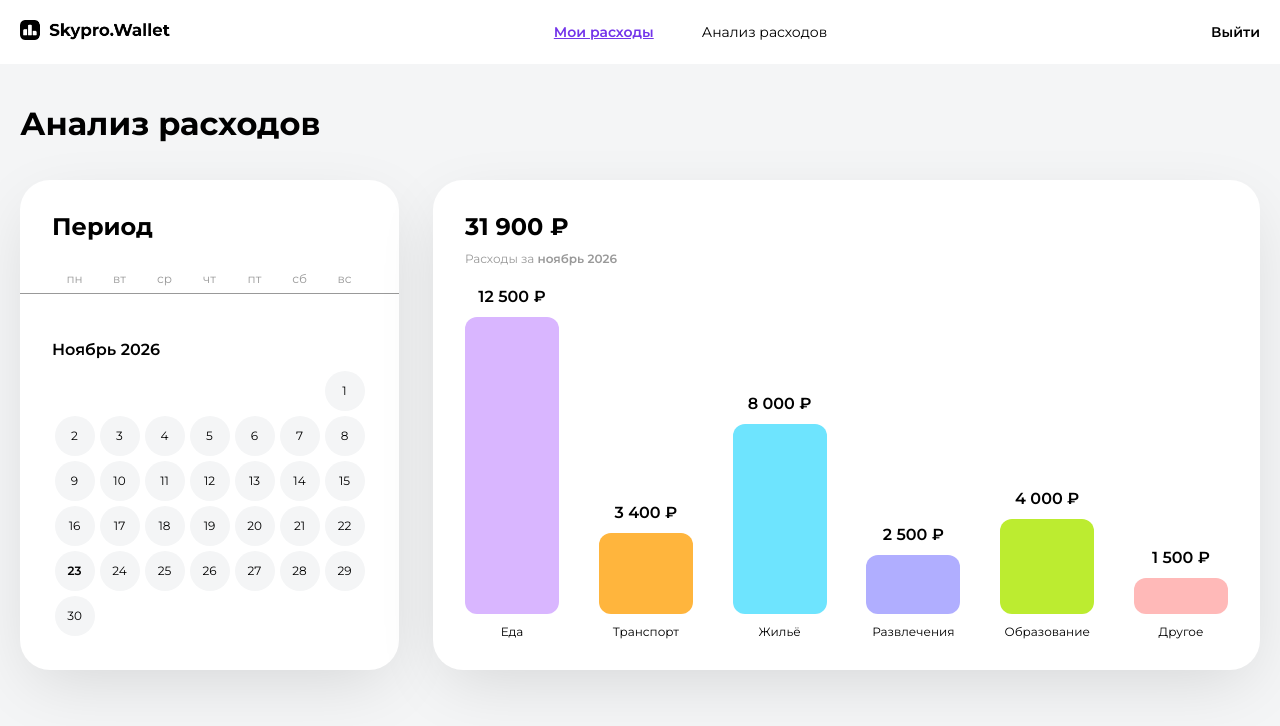
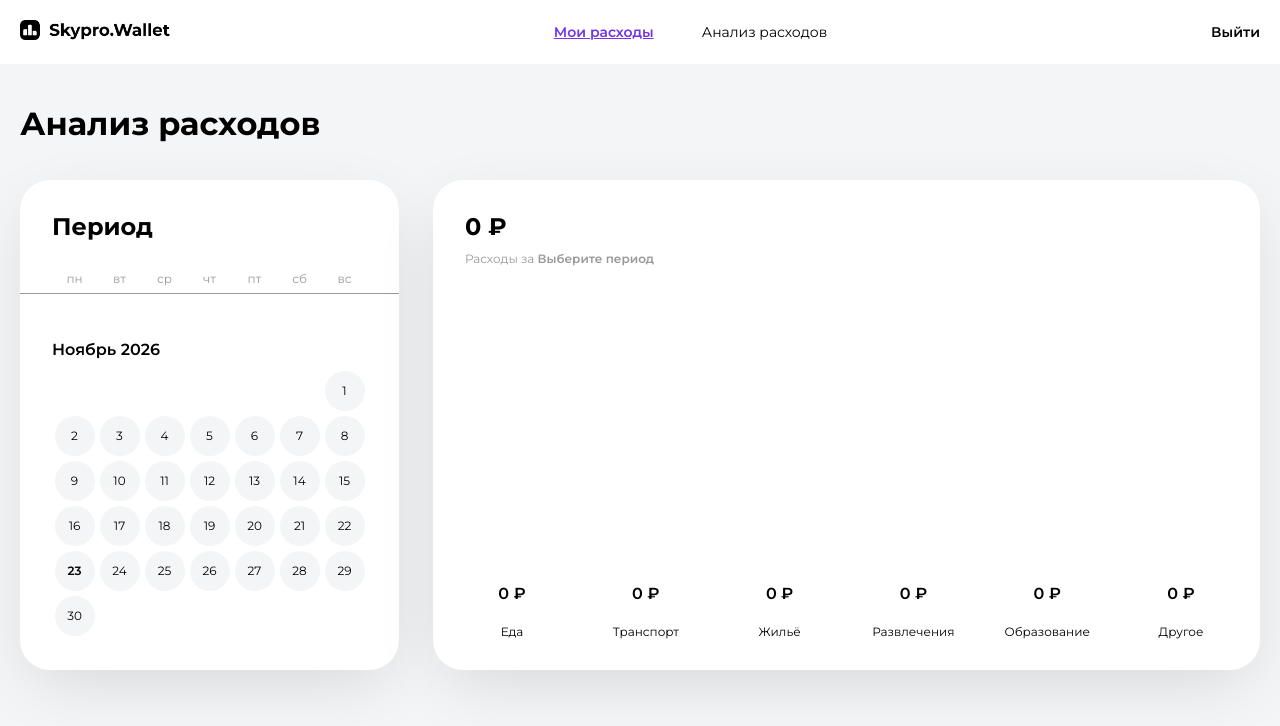
Before and after one commit to tatiankoko/skypro-wallet, a React (Vite) app: page /costs/analysis in a window 1280 px wide. Shown: the top 726 px of the page. Built offline with nearby package versions, Linux system fonts and the light colour scheme; sample sign-in values are in the browser's storage.

Commit message:
Api выбора добавлено к календарю и синхронизировано с диаграммой. Период выведен в TransactionsContext.jsx

```diff
--- a/src/components/calendar/Calendar.jsx
+++ b/src/components/calendar/Calendar.jsx
@@ -1,6 +1,10 @@
 import {useEffect, useRef, useState} from "react";
 import {DayPicker} from "react-day-picker";
 import {ru} from "react-day-picker/locale";
+import {useAuth} from "../../context/AuthContext.jsx";
+import {useTransactions} from "../../context/TransactionsContext.jsx";
+import {getTransactionsByPeriod} from "../../services/transactions.js";
+import {ErrorMessage} from "../Notification.styled.js";
 import {
     CalendarBlock,
     CalendarContainer,
@@ -15,7 +19,10 @@ const WEEKDAYS = ['пн', 'вт', 'ср', 'чт', 'пт', 'сб', 'вс'];
 
 const Calendar = () => {
     const [range, setRange] = useState();
+    const [error, setError] = useState("");
     const scrollRef = useRef(null);
+    const {user} = useAuth();
+    const {setTransactions, setSelectedPeriod} = useTransactions();
 
     const today = new Date();
     const startMonth = new Date(today.getFullYear(), today.getMonth() - (MONTHS_COUNT - 1), 1);
@@ -27,6 +34,36 @@ const Calendar = () => {
             el.scrollTop = el.scrollHeight;
         }
     }, []);
+
+    const handleSelect = async (selectedRange) => {
+        setRange(selectedRange);
+
+        if (!selectedRange?.from || !selectedRange?.to) {
+            return;
+        }
+
+        setSelectedPeriod(selectedRange);
+
+        const formatDate = (date) =>
+            `${date.getMonth() + 1}-${date.getDate()}-${date.getFullYear()}`;
+
+        try {
+            setError("");
+            const data = await getTransactionsByPeriod({
+                token: user?.token,
+                period: {
+                    start: formatDate(selectedRange.from),
+                    end: formatDate(selectedRange.to),
+                },
+            });
+
+            const transactions = Array.isArray(data) ? data : data?.transactions;
+
+            setTransactions(transactions);
+        } catch (err) {
+            setError(err.message);
+        }
+    };
 
     return (
         <CalendarWrapper>
@@ -49,9 +86,10 @@ const Calendar = () => {
                             defaultMonth={startMonth}
                             hideNavigation
                             selected={range}
-                            onSelect={setRange}
+                            onSelect={handleSelect}
                         />
                     </CalendarScroll>
+                    {error && <ErrorMessage>{error}</ErrorMessage>}
                 </CalendarBlock>
             </CalendarContainer>
         </CalendarWrapper>
--- a/src/components/diagram/Diagram.jsx
+++ b/src/components/diagram/Diagram.jsx
@@ -14,24 +14,41 @@ import {
     DiagramTtl,
     DiagramWrapper
 } from "./Diagram.styled.js";
-
-// Временные данные до подключения API
-const CHART_DATA = [
-    {value: 'food', label: 'Еда', sum: 12500},
-    {value: 'transport', label: 'Транспорт', sum: 3400},
-    {value: 'housing', label: 'Жильё', sum: 8000},
-    {value: 'joy', label: 'Развлечения', sum: 2500},
-    {value: 'education', label: 'Образование', sum: 4000},
-    {value: 'others', label: 'Другое', sum: 1500},
-];
+import {useTransactions} from "../../context/TransactionsContext.jsx";
+import {CATEGORIES} from "../../constants/categories.js";
 
 const Diagram = () => {
-    const total = CHART_DATA.reduce((acc, item) => acc + item.sum, 0);
-    const maxSum = Math.max(...CHART_DATA.map((item) => item.sum));
+    const {transactions, selectedPeriod} = useTransactions();
 
-    // Период пока текущий месяц; позже — выбор из Calendar
-    const today = new Date();
-    const period = `${today.toLocaleString('ru-RU', {month: 'long'})} ${today.getFullYear()}`;
+    const transactionList = Array.isArray(transactions) ? transactions : [];
+    const chartData = CATEGORIES.map((category) => ({
+        ...category,
+        sum: transactionList.reduce((total, transaction) => {
+            if (transaction.category !== category.value) {
+                return total;
+            }
+
+            const sum = Number(transaction.sum);
+            return total + (Number.isFinite(sum) ? sum : 0);
+        }, 0),
+    }));
+
+    const total = chartData.reduce((acc, item) => acc + item.sum, 0);
+    const maxSum = Math.max(...chartData.map((item) => item.sum));
+
+    const formatDate = (date) =>
+        date.toLocaleDateString('ru-RU', {
+            day: 'numeric',
+            month: 'long',
+            year: 'numeric',
+        });
+    const sameDate = selectedPeriod?.from && selectedPeriod?.to
+        && selectedPeriod.from.toDateString() === selectedPeriod.to.toDateString();
+    const period = selectedPeriod?.from && selectedPeriod?.to
+        ? sameDate
+            ? formatDate(selectedPeriod.from)
+            : `${formatDate(selectedPeriod.from)} — ${formatDate(selectedPeriod.to)}`
+        : 'Выберите период';
 
     return (
         <DiagramWrapper>
@@ -43,22 +60,26 @@ const Diagram = () => {
                     </DiagramHeader>
 
                     <DiagramChart>
-                        {CHART_DATA.map((item) => (
+                        {chartData.map((item) => {
+                            const percent = maxSum > 0 ? (item.sum / maxSum) * 100 : 0;
+
+                            return (
                             <ChartColumn key={item.value}>
                                 <ChartBarArea>
                                     <ChartBarZone>
-                                        <ChartSum $percent={(item.sum / maxSum) * 100}>
+                                        <ChartSum $percent={percent}>
                                             {item.sum.toLocaleString('ru-RU')} ₽
                                         </ChartSum>
                                         <ChartBar
                                             $color={colors[item.value]}
-                                            $percent={(item.sum / maxSum) * 100}
+                                            $percent={percent}
                                         />
                                     </ChartBarZone>
                                 </ChartBarArea>
                                 <ChartLabel>{item.label}</ChartLabel>
                             </ChartColumn>
-                        ))}
+                            );
+                        })}
                     </DiagramChart>
                 </DiagramBlock>
             </DiagramContainer>
--- a/src/context/TransactionsContext.jsx
+++ b/src/context/TransactionsContext.jsx
@@ -7,6 +7,7 @@ const TransactionsContext = createContext(undefined);
 export function TransactionsProvider({ children }) {
     const {user} = useAuth();
     const [transactions, setTransactions] = useState(null);
+    const [selectedPeriod, setSelectedPeriod] = useState(null);
 
     // Функция добавления новой транзакции
     const addTransaction = async (newTransaction) => {
@@ -58,6 +59,8 @@ export function TransactionsProvider({ children }) {
         <TransactionsContext.Provider value={{
             transactions,
             setTransactions,
+            selectedPeriod,
+            setSelectedPeriod,
             addTransaction,
             updateTransaction,
             removeTransaction
--- a/src/services/transactions.js
+++ b/src/services/transactions.js
@@ -84,7 +84,7 @@ export async function deleteTransaction({ token, id }) {
                 'Content-Type': 'text/html',
             },
         })
-        return data.data
+        return data.data.transactions;
     } catch (error) {
         throw new Error(error.message)
     }
@@ -92,14 +92,14 @@ export async function deleteTransaction({ token, id }) {
 
 export async function getTransactionsByPeriod({ token, period }) {
     try {
-        const response = await axios.post(API_URL + "/period", period, {
+        const response = await axios.post(`${API_URL}/period`, period, {
             headers: {
-                Authorization: `Bearer ${token}`,
+                Authorization: 'Bearer ' + token,
                 "Content-Type": "text/html",
             },
         });
         return response.data;
     } catch (error) {
-        throw error;
+        throw new Error(error.message)
     }
 }
```
